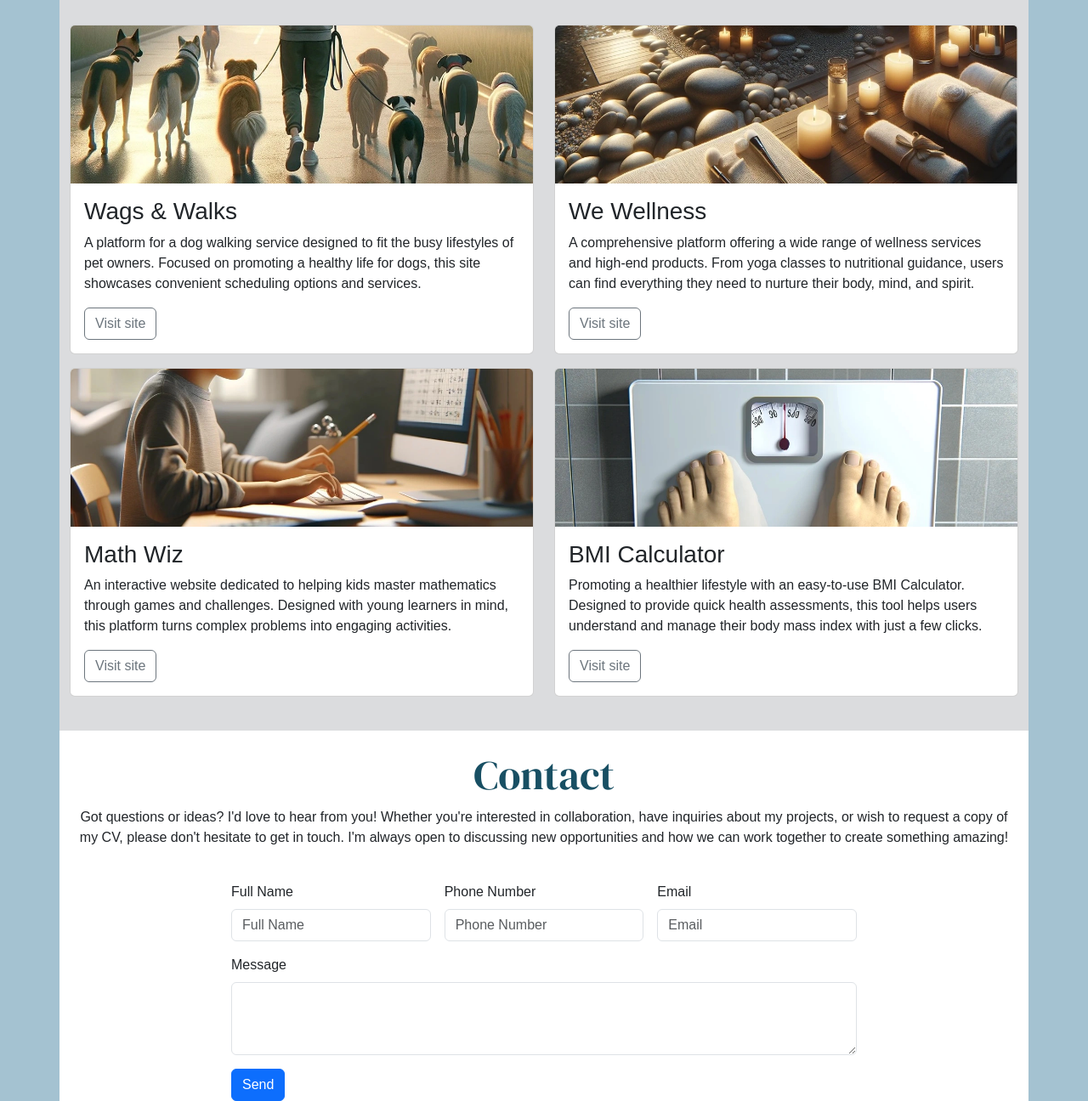
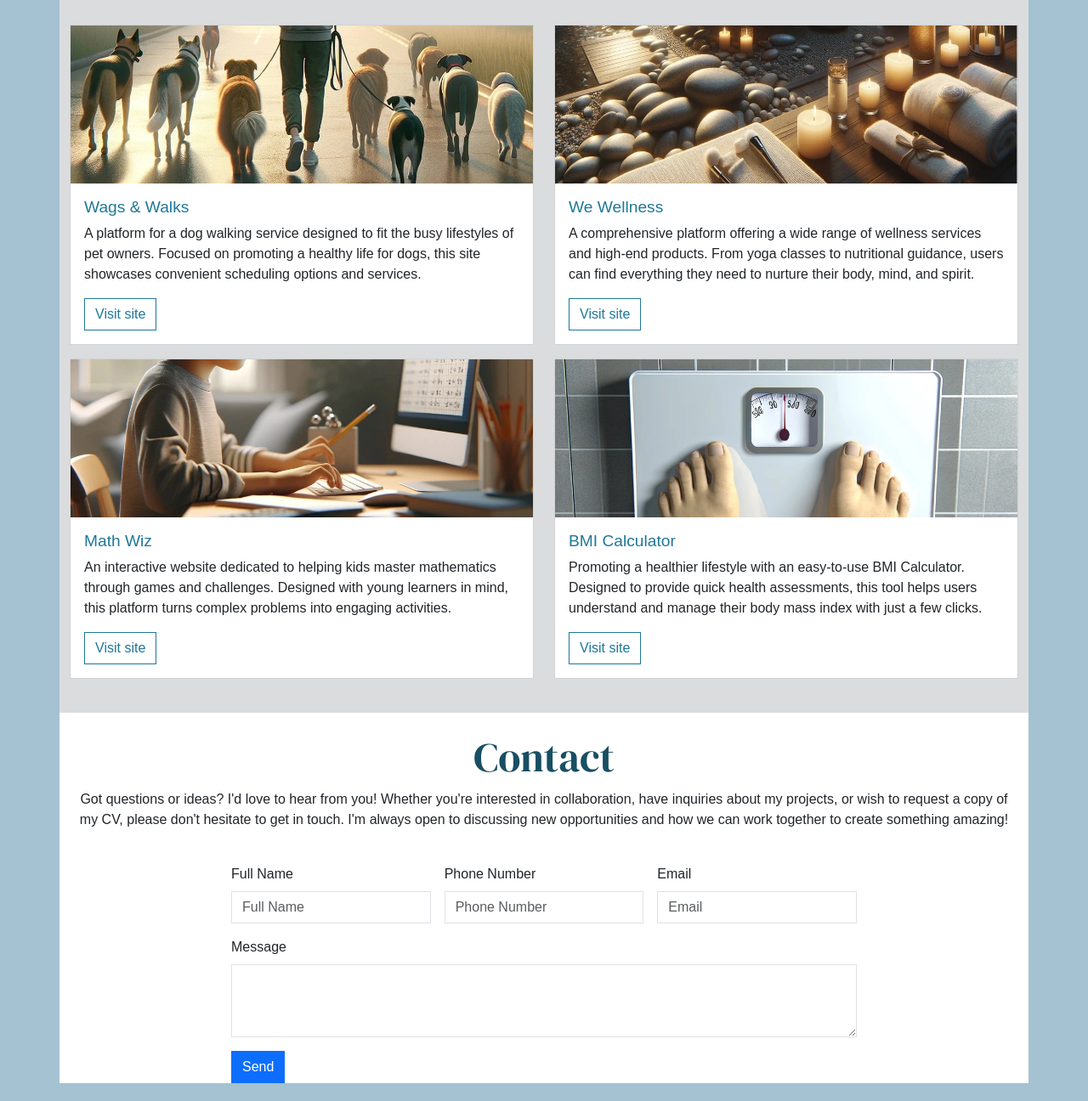
Before and after one commit to faelf/bootstrap-portfolio, a plain HTML site: page index.html in a window 1280 px wide. Shown: the part 1133-2429 px from the top of the page at 85% size. After the commit the page ends 2408 px from the top, so only its background shows below. Drawn offline with nearby package versions, Linux system fonts and the light colour scheme.

Commit message:
Remove rounded corners

```diff
--- a/assets/css/style.css
+++ b/assets/css/style.css
@@ -17,6 +17,10 @@ body {
 h1, h2 {
     font-family: "DM Serif Display", serif;
     color: #184f63;
+}
+
+.sharp-corners, .sharp-corners * {
+    border-radius: 0;
 }
 
 /* Header */
@@ -42,8 +46,33 @@ h1, h2 {
     background-color: #dbdcde;
 }
 
+#portfolio .card-title {
+    color: #1f7798;
+    font-size: 1.2rem;
+}
+
+#portfolio .card-text {
+    min-height: 150px;
+}
+
+#portfolio .btn-outline-secondary {
+    border-color: #1f7798;
+    color: #1f7798;
+}
+
+#portfolio .btn-outline-secondary:hover {
+    background-color: #1f7798;
+    color: #FFF;
+}
+
 /* Contact */
 
 #contact {
     background-color: #fff;
 }
+
+@media screen and (min-width: 992px) {
+    #portfolio .card-text {
+        min-height: auto;
+    }
+}
--- a/index.html
+++ b/index.html
@@ -64,15 +64,15 @@
 
       <!-- Button trigger modal -->
        <div class="col-md-12 text-center">
-        <button type="button" class="btn btn-secondary" data-bs-toggle="modal" data-bs-target="#signup-model">
-          Launch static backdrop modal
+        <button type="button" class="btn btn-secondary sharp-corners" data-bs-toggle="modal" data-bs-target="#signup-model">
+          Sign up to my newsletter!
         </button>
       </div>
 
       <!-- Modal -->
       <div class="modal fade" id="signup-model" data-bs-backdrop="static" data-bs-keyboard="false" tabindex="-1" aria-labelledby="staticBackdropLabel" aria-hidden="true">
         <div class="modal-dialog modal-lg modal-dialog-centered">
-          <div class="modal-content">
+          <div class="modal-content sharp-corners">
             <div class="modal-header">
               <h1 class="modal-title fs-5" id="staticBackdropLabel">Subscribe</h1>
               <button type="button" class="btn-close" data-bs-dismiss="modal" aria-label="Close"></button>
@@ -153,7 +153,7 @@
         </div>
         <!-- cols for cards -->
         <div class="col-12 col-md-6">
-          <div class="card mb-3">
+          <div class="card mb-3 sharp-corners">
             <img src="assets/images/wags-and-walks.webp" class="card-img-top"
               alt="A man walking several dogs early in the morning">
             <div class="card-body">
@@ -169,7 +169,7 @@
           </div>
         </div>
         <div class="col-12 col-md-6">
-          <div class="card mb-3">
+          <div class="card mb-3 sharp-corners">
             <img src="assets/images/we-wellness.webp" class="card-img-top"
               alt="A spa with candles towels and natural material">
             <div class="card-body">
@@ -185,7 +185,7 @@
           </div>
         </div>
         <div class="col-12 col-md-6">
-          <div class="card mb-3">
+          <div class="card mb-3 sharp-corners">
             <img src="assets/images/math-wiz.webp" class="card-img-top" alt="A child practicing math at a computer">
             <div class="card-body">
               <h3 class="card-title">Math Wiz</h3>
@@ -201,7 +201,7 @@
           </div>
         </div>
         <div class="col-12 col-md-6">
-          <div class="card mb-3">
+          <div class="card mb-3 sharp-corners">
             <img src="assets/images/bmi-calculator.webp" class="card-img-top"
               alt="Weighing scales seen from the first person view of the person standing on the scales">
             <div class="card-body">
@@ -234,22 +234,22 @@
         <div class="row g-3">
           <div class="col-lg-4">
             <label for="full-name" class="form-label">Full Name</label>
-            <input type="text" class="form-control" id="full-name" placeholder="Full Name">
+            <input type="text" class="form-control sharp-corners" id="full-name" placeholder="Full Name">
           </div>
           <div class="col-lg-4">
             <label for="phone-number" class="form-label">Phone Number</label>
-            <input type="tel" class="form-control" id="phone-number" placeholder="Phone Number">
+            <input type="tel" class="form-control sharp-corners" id="phone-number" placeholder="Phone Number">
           </div>
           <div class="col-lg-4">
             <label for="email" class="form-label">Email</label>
-            <input type="email" class="form-control" id="email" placeholder="Email">
+            <input type="email" class="form-control sharp-corners" id="email" placeholder="Email">
           </div>
           <div class="col-lg-12">
             <label for="message" class="form-label">Message</label>
-            <textarea class="form-control" id="message" rows="3"></textarea>
+            <textarea class="form-control sharp-corners" id="message" rows="3"></textarea>
           </div>
           <div class="col-2">
-            <button class="btn btn-primary" type="submit">Send</button>
+            <button class="btn btn-primary sharp-corners" type="submit">Send</button>
           </div>
         </div>
       </div>
```
